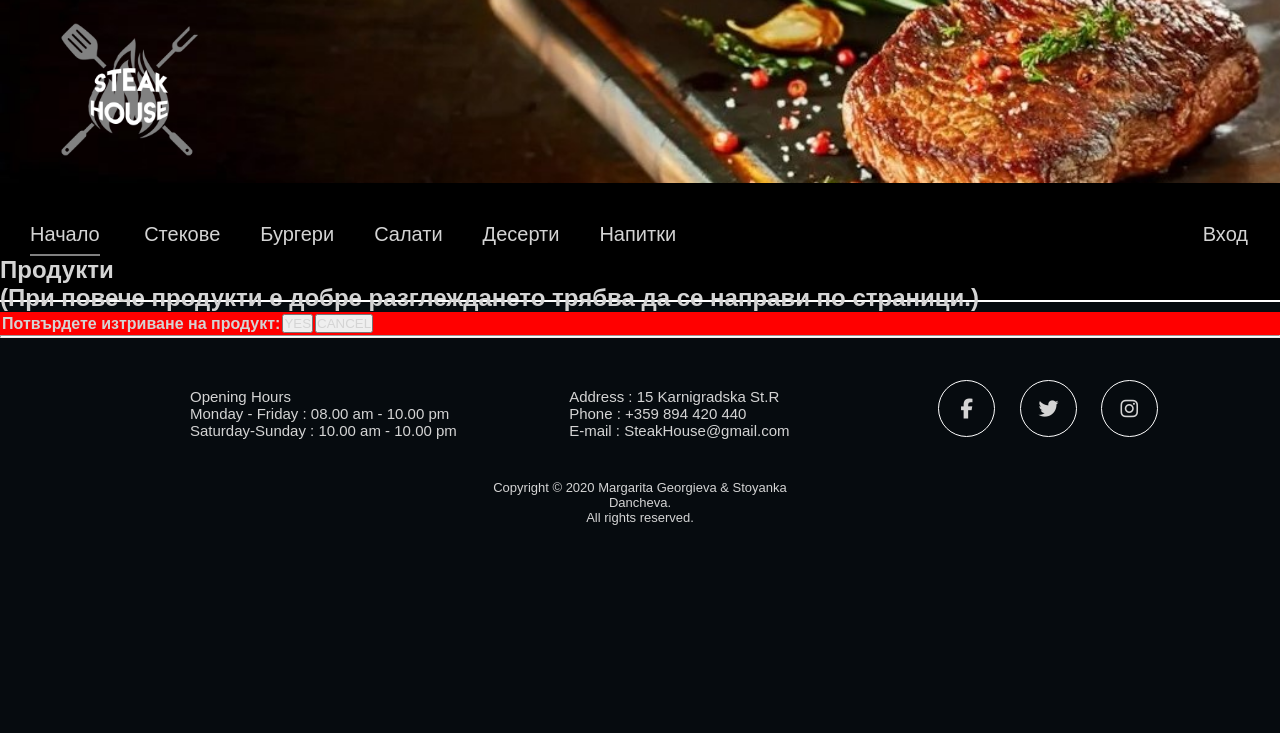
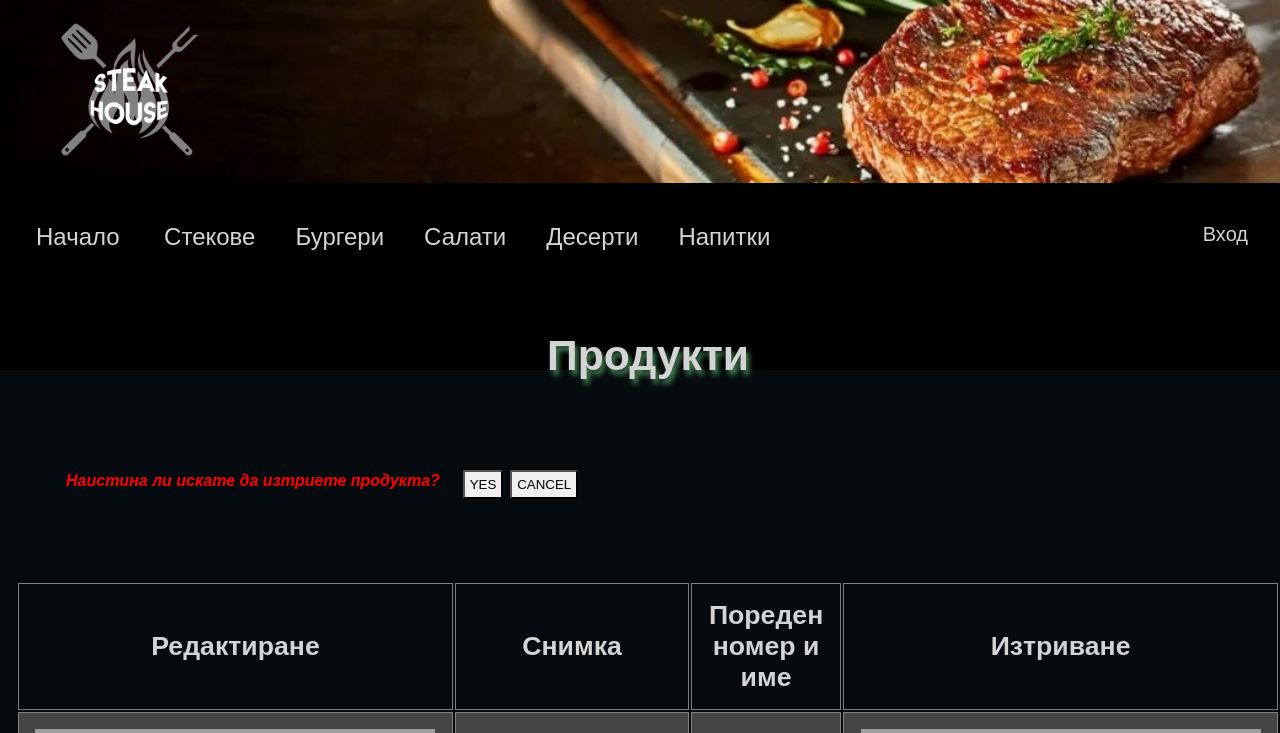
Before and after one commit to margaritageorgieva/php, a PHP site: page /editProducts.php?id=11 in a window 1280 px wide. Shown: the top 733 px of the page. Run offline with PHP 8.4, Linux system fonts and the light colour scheme; data comes from the database, SQL or seed files in the repository; data that the repository does not hold is empty; some libraries are stand-ins or nearby versions; grey boxes are pictures that could not be loaded.

Commit message:
Kinda working for now, little issue with uploading a pic to the DB

```diff
--- a/Style.css
+++ b/Style.css
@@ -4,7 +4,7 @@
 	color: #d4d4d4;
 	list-style: none;
 	text-decoration: none;
-	font-family: arial;
+	font-family: arial, sans-serif;
 
 }
 body{
@@ -13,11 +13,10 @@ body{
 
 header{
 	width: 100%;
-	height: 300px;
+	height: 370px;
 	background-color:black;
 	background-size: cover;
 	background-position: bottom;
-	border-bottom: 2px solid white;
 
 }
 div.lenta{
@@ -33,20 +32,19 @@ div.lenta img {
 }
 
 #main-nav-ul{
-	width: 100%;
 	margin-top: 40px;
-	margin-right: 0px;
+	margin-left: 1rem;
 }
 
 .main-nav-ul-li{
 	display: inline-block;
 	color: #FFF;
 	margin: auto 20px ;
-	font-size: 20px;
+	font-size: 18pt;
 	list-style-position:inside;
 }
 
-nav ul li.active, nav ul li:hover{
+nav ul li:hover{
 	border-bottom: 2px solid grey;
 	padding-bottom: 8px;
 	margin-left:30px;
@@ -54,10 +52,14 @@ nav ul li.active, nav ul li:hover{
 
 /* Svurshva headera */
 
-#table-products{
+.table-products,.table-view,.table-list{
 	margin: 10vh auto;
 }
-#img-small{
+.table-list td{
+	padding: 1rem;
+	text-align: center;
+}
+#img-small,.img-product{
 	cursor: pointer;
 	margin-right: 40px;
 }
@@ -67,31 +69,87 @@ nav ul li.active, nav ul li:hover{
 .more-info{
 	color: #88ff4d;
 }
-#img-small:hover {
+#img-small:hover, .img-product:hover {
 	transition: transform .30s;
 	transform: scale(1.05); /* (150% zoom - Note: if the zoom is too large, it will go outside of the viewport) */
  }
-#img-small {
+#img-small,.img-product {
     width: 300px;
     height: 250px;
 	padding: 0.5rem;
 }
 
 /* Product */
-#img-big{
-
+.infoBlock{
+	margin: 3rem;
+	color: chartreuse;
+	font-style: italic;
 }
-
+.errorBlock{
+	margin: 3rem;
+	color: orangered;
+	font-style: italic;
+}
+.YesCancel{
+	border-radius: 2px;
+	margin-left: 0.3rem;
+}
 .product-info-table{
 	margin:10vh auto 5vh auto;
-
 }
 
 .product-info-table h1{
-	color: #88ff4d;
+	color: chartreuse;
 	margin-bottom: 8px;
 }
 
+/*productS*/
+#h1-sort, #h1-edit, #h1-new{
+	text-align: center;
+	font-size: 32pt;
+	margin: 5rem 0;
+	text-shadow: 3px 5px 5px rgb(68, 128, 83);
+}
+
+/*Edit a product*/
+label{
+	font: 1.2rem sans-serif;
+	margin-right: 1rem;
+}
+input,option,textarea,form,select{
+	color: black;
+	padding: 5px;
+	margin-top: 0.5rem;
+}
+
+.form-row{
+	margin: 1.2rem;
+	text-align: left;
+}
+.span-png{
+	font-size: 10pt;
+}
+.btn-submit{
+	padding: 0.2rem 1rem;
+	font-weight: 700;
+	transition: 1s;
+}
+.btn-submit:hover{
+	cursor: pointer;
+	padding: 0.2rem 1.4rem;
+	background-color: rgb(205, 255, 226);
+}
+
+/* editProducts*/
+.table-list th{
+	font-size: 20pt;
+}
+.table-list td, .table-list th{
+	border: 1px solid gray;
+	padding: 1rem;
+}
+.table-list tr:nth-child(even){background-color: #444444;}
+.table-list td:hover {background-color: rgb(46, 46, 46);}
 
 
 /*Login*/
--- a/editProducts.php
+++ b/editProducts.php
@@ -20,12 +20,13 @@ require 'includes/init.inc';
 // konfig na $page_title
 	$page_title = 'Продукти - Steak House';
 require 'includes/header.inc';
-print'<h1>Продукти</h1><h2>(При повече продукти е добре разглеждането трябва да се направи по страници.)</h2>';
+print'<h1 id="h1-edit">Продукти</h1>';
 
+$row_product = $result->fetch_assoc();
 // iztrivane na product, zadeistva se ot ikonata za iztrivane v spisuka
 	if ($confirm=='y') {
 	 // SLED potvurjdenie triem produkta
-	 $mysqli->query("DELETE FROM food WHERE product_id=".(int)$_POST['id']);
+	 $mysqli->query("DELETE FROM products WHERE product_id=".(int)$_POST['id']);
 	 $aff_rows = $mysqli->affected_rows; // kolko reda sa zasegnati ot SQL komandata
 		if($aff_rows){
 			// suobshtenie za broq na iztritite produkti
@@ -38,20 +39,20 @@ print'<h1>Продукти</h1><h2>(При повече продукти е до
 
 // izvejdane na suobshtenie za potvurjdenie na iztrivaneto
  if ($id!=NULL) {
-		print'<div class="errorBlock" style="background-color:red;">
+		print'<div class="errorBlock">
 			<table><tr>
-			 <td style="color:black;"><b>Потвърдете изтриване на продукт:</b></td>
+			 <td><b style=" color: red; margin-right: 1rem;">Наистина ли искате да изтриете продукта?</b></td>
 			 <form method="post" name="conf" action="'.$_SERVER['PHP_SELF'].'" class="form">
 			 <input type="hidden" name="id" value="'.$id.'">
-			 <td><input type="submit" name="conf" value="YES"></td>
-			 <td><input type="submit" name="conf" value="CANCEL"></td>
+			 <td><input type="submit" class="YesCancel" name="conf" value="YES"></td>
+			 <td><input type="submit" class="YesCancel" name="conf" value="CANCEL"></td>
 			 </form>
 			 </tr></table>
 			</div>';
 	}
 // pokazvane na spisuka s produkti
-// zaqvka kum BD za prochitane na info ot tablicata food
-$result = $mysqli->query("SELECT * FROM food");
+// zaqvka kum BD za prochitane na info ot tablicata products
+$result = $mysqli->query("SELECT * FROM products");
 // ako ima vurnat result se izvejda info
 if($result->num_rows>0){
 // tablicata s vsichki jivotni
@@ -63,13 +64,13 @@ if($result->num_rows>0){
 			<th>Изтриване</th><!-- колона за изтриване -->
 		</tr>';
 	while($row = $result->fetch_assoc()){
-		$small_pic = $food_pictures_dir.$food_pictures_small_prefix.$row['picture'];
-		$small_pic_exists = file_exists($small_pic); // dali ima snimka
+		$pic = $row['picture'];
+		$pic_exists = file_exists($pic);
 		$name = htmlspecialchars(stripcslashes($row['name']));
 		print'<tr>
 			<td><a href="editAproduct.php?id='.$row['product_id'].'"><img src="images/icons/edit.gif" alt="Редактиране" title="Редактиране">Редактиране</a></td>
 			<td>';
-			if ($small_pic_exists) { print'<img src="'.$small_pic.'" title="'.$name.'" alt="'.$name.'">';}
+			print'<img src=".'.$pic.'" title="'.$name.'" style="width:200px; height:150px;" alt="'.$name.'">';
 		print'</td>
 			<td>'.$row['product_id'].'. '.$name.'</td>
 			<td><a href="'.$_SERVER['PHP_SELF'].'?id='.$row['product_id'].'"><img src="images/icons/delete.gif" alt="Изтриване" title="Изтриване">Изтриване</a></td>
--- a/index.php
+++ b/index.php
@@ -18,14 +18,14 @@ require 'includes/header.inc';
   }
 // ako ima vurnat result
   if($num_results>0){
-	print'<table id="table-products"><tr>';
+	print'<table class="table-products"><tr>';
     $j=0;
     while($row = $result->fetch_assoc()){
 	print'<td>';
 		    $object_title = htmlspecialchars(stripslashes($row['name'].($row['type']?', '.$row['type']:'')));
 			$small_pic = $row['picture'];
 			$small_pic_exists = file_exists($small_pic); // dali ima snimka
-    print'
+	print'
         <a href="product.php?id='.$row['product_id'].'">
         	<img id="img-small" class="img-product" src=".'.$small_pic.'" alt="'.$object_title.'" title="'.$object_title.'">
         </a>
--- a/product.php
+++ b/product.php
@@ -25,7 +25,7 @@ print'
 		<td>
 
             <h1>'.htmlspecialchars(stripslashes($row_product['name'])).'</h1>';
-            if($row_product["type"]){
+            if($row_product["food_type_id"]){
                 print'<div>Вид: '.htmlspecialchars(stripslashes($row_product["type"])).'</div>';
             }
 			if($row_product["weight"]){
```
Also changed, not shown: editAproduct.php (+34 -34 lines), productS.php (+10 -9 lines).
